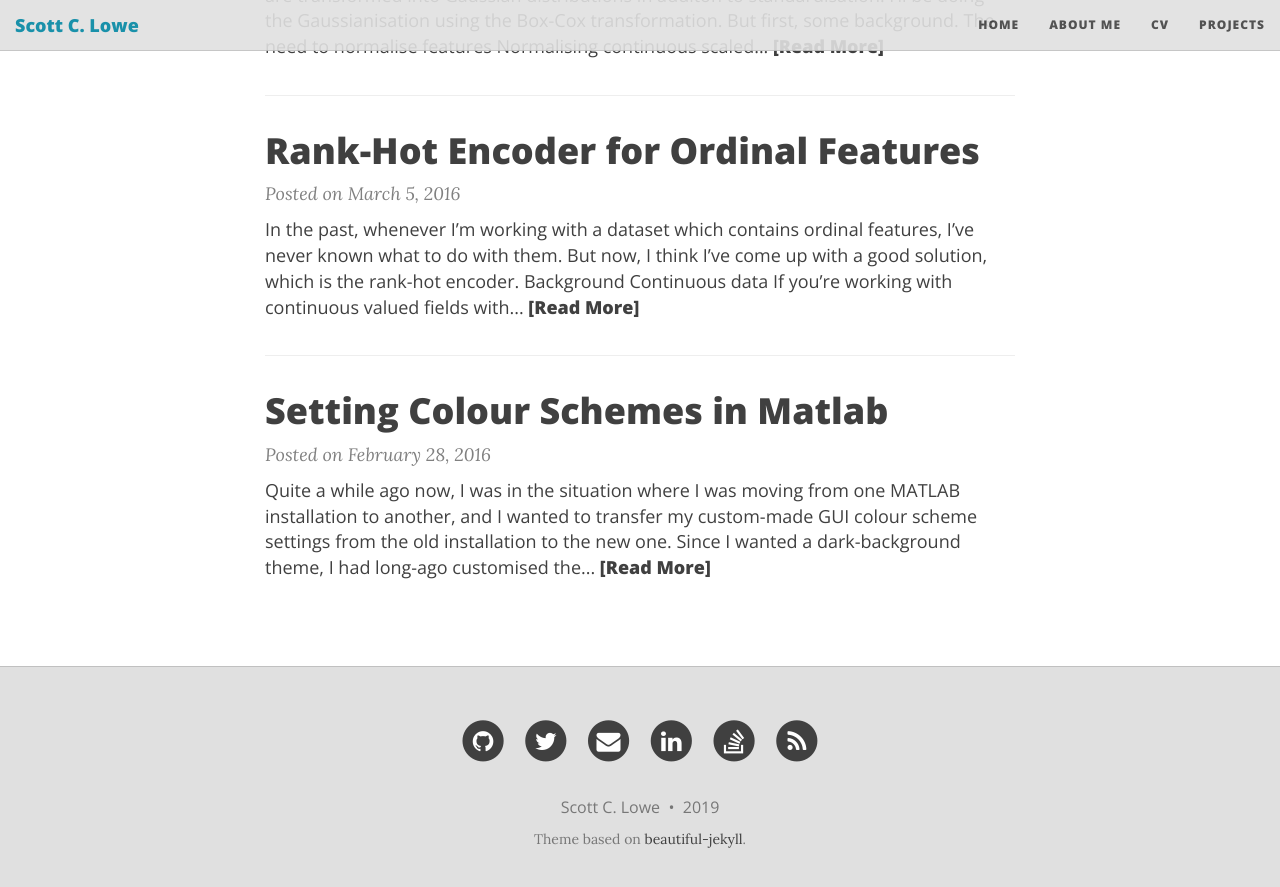
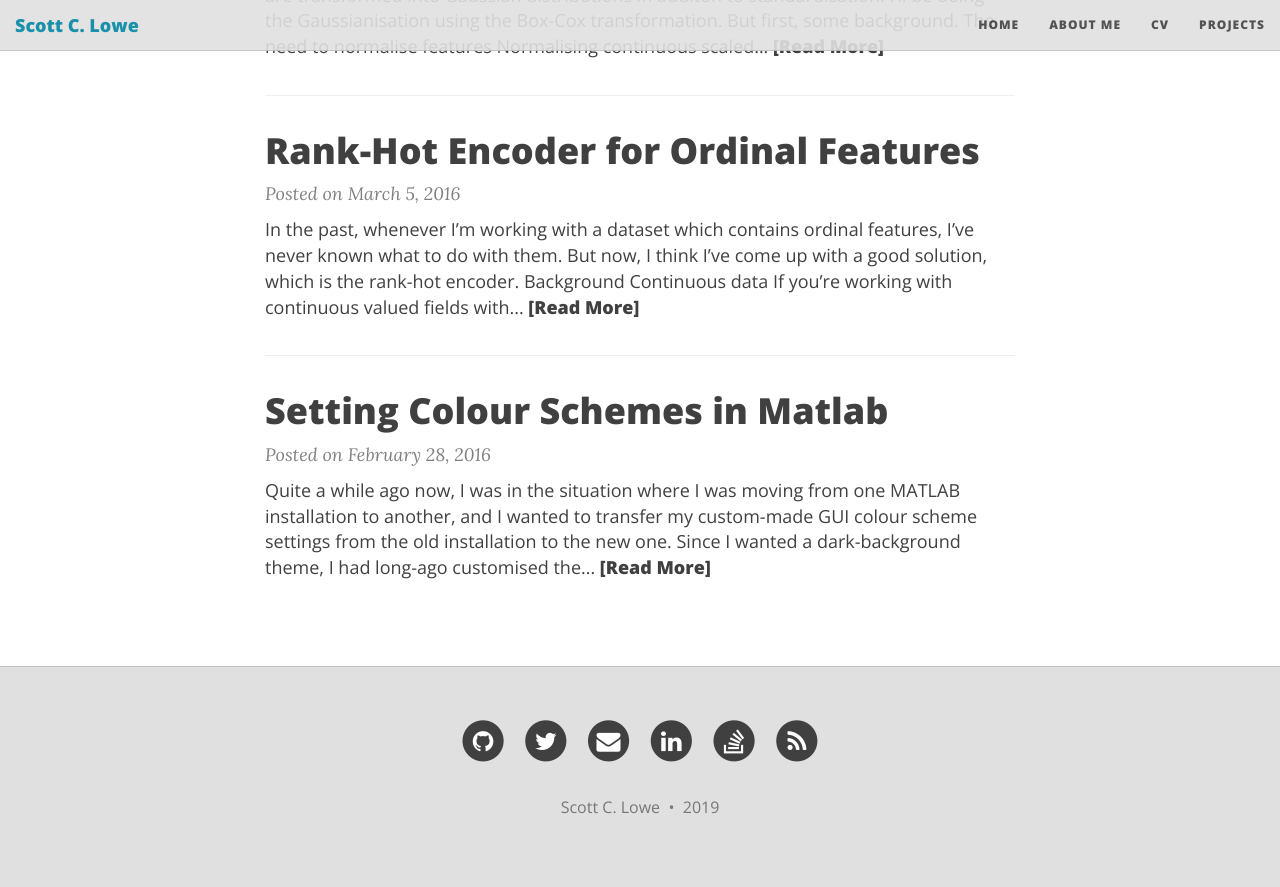
Before and after one commit to scottclowe/scottclowe.github.io, a Jekyll site: the page built from index.html, in a window 1280 px wide and 900 px high, scrolled down 1124 px. Shown: the top 887 px of the window. Built offline with Jekyll 4.4.1, drawn with Linux system fonts in a browser that asks for light colours; nearby versions of some CDN libraries; the list of posts is cut into pages by our own code.

Commit message:
FOOT: Remove link to beautiful-jekyll
We still link to it in the README, so if people want to know
what the themes they can find it there.

```diff
--- a/_includes/footer.html
+++ b/_includes/footer.html
@@ -84,11 +84,6 @@
 		  <a href="{{ site.url }}">{{ site.url-pretty }}</a>
 		  {% endif %}
 	    </p>
-	        <!-- Please don't remove this, keep my open source work credited :) -->
-		<p class="theme-by text-muted">
-		  Theme based on
-		  <a href="http://deanattali.com/beautiful-jekyll/">beautiful-jekyll</a>.
-		</p>
       </div>
     </div>
   </div>
```
